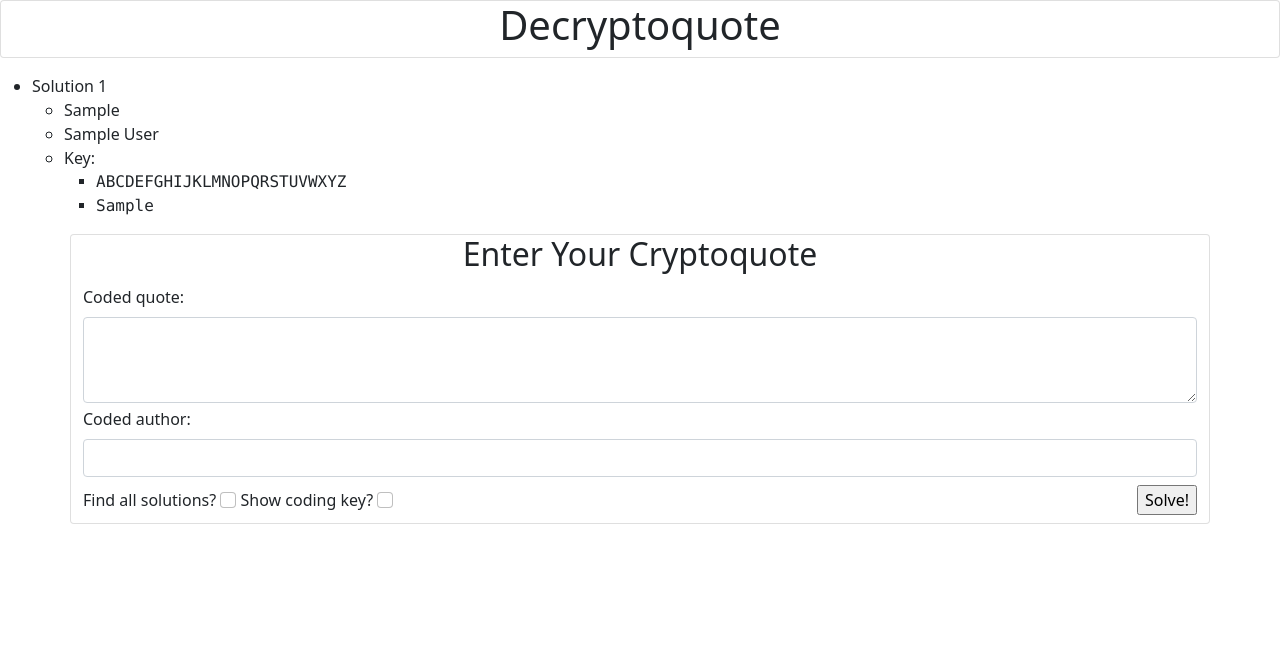
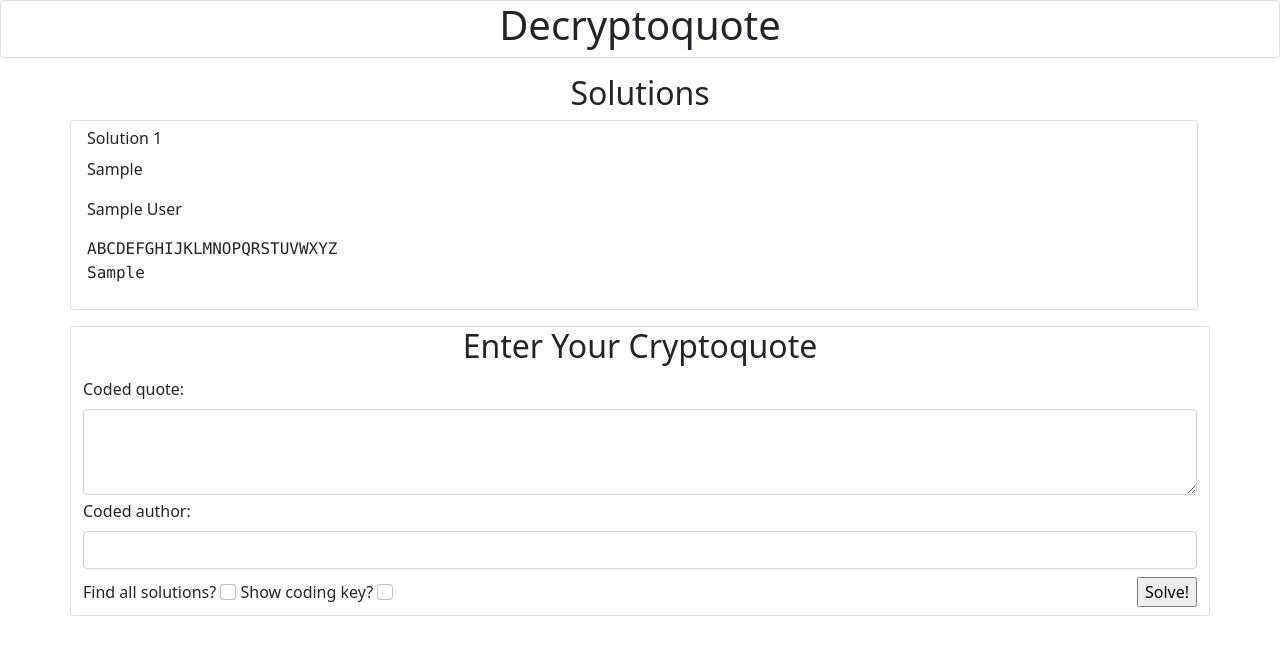
Before and after one commit to ROldford/decryptoquote, a Flask app: template api/templates/index.html in a window 1280 px wide. Shown: the top 655 px of the page. Run offline with Flask 2, Linux system fonts and the light colour scheme; the template is opened without the code that fills it: most values are stand-ins (such as "Sample title", 1, 10 or a date in 2020).

Commit message:
Placeholder styling for solutions section

```diff
--- a/api/templates/index.html
+++ b/api/templates/index.html
@@ -11,24 +11,26 @@
             <h1 style="text-align: center">Decryptoquote</h1>
     </div>
     {% if solutions and solutions|length > 0 %}
-        <ul>
+    <div>
+        <h2 style="text-align: center">Solutions</h2>
+        <ul class="list-group container-sm">
         {% for solution in solutions %}
-            <li>Solution {{loop.index}}</li>
-            <ul>
-                <li>{{solution.decoded_quote}}</li>
+            <li class="list-group-item">
+                <h6>Solution {{loop.index}}</h6>
+                <p>{{solution.decoded_quote}}</p>
                 {% if solution.decoded_author %}
-                    <li>{{solution.decoded_author}}</li>
+                    <p>{{solution.decoded_author}}</p>
                 {% endif %}
                 {% if solution.coding_key %}
-                <li>Key:</li>
-                <ul style="font-family: 'Consolas', 'Deja Vu Sans Mono', 'Bitstream Vera Sans Mono', monospace">
-                    <li>ABCDEFGHIJKLMNOPQRSTUVWXYZ</li>
-                    <li>{{solution.coding_key}}</li>
-                </ul>
+                <p style="font-family: 'Consolas', 'Deja Vu Sans Mono', 'Bitstream Vera Sans Mono', monospace">
+                    ABCDEFGHIJKLMNOPQRSTUVWXYZ<br />
+                    {{solution.coding_key}}
+                </p>
                 {% endif %}
-            </ul>
+            </li>
         {% endfor %}
         </ul>
+    </div>
     {% endif %}
     <div class="card container-sm mt-3">
         <h2 style="text-align: center">Enter Your Cryptoquote</h2>
```
